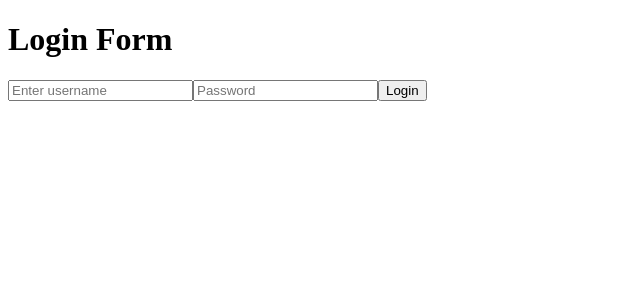
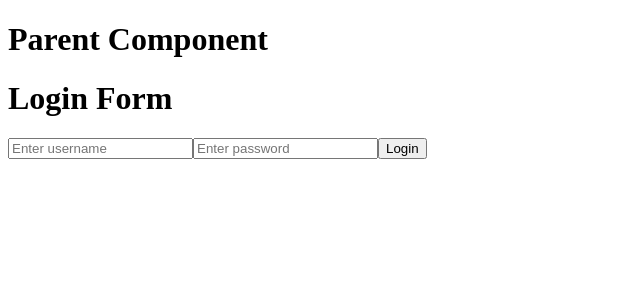
Before and after one commit to acciojob/lift-state-up-5-Sumitasawa, a React app: page / in a window 1280 px wide. Shown: the top 300 px of the page, without its empty margins (0-640 px from the left). Built offline with nearby package versions, Linux system fonts and the light colour scheme.

Commit message:
Added Parent Component

```diff
--- a/src/components/App.js
+++ b/src/components/App.js
@@ -1,6 +1,6 @@
 import React, { useState } from "react";
 import './../styles/App.css';
-import Login from './login';
+import Login from './Login';
 
 const App = () => {
   const [isLoggedIn, setIsLoggedIn] = useState(false);
@@ -11,6 +11,7 @@ const App = () => {
 
   return (
     <div id="main">
+      <h1>Parent Component</h1>
       {isLoggedIn ? (
         <h2>You are logged in</h2>
       ) : (
--- a/src/components/login.js
+++ b/src/components/login.js
@@ -2,7 +2,7 @@ import React, { useState } from "react";
 
 function Login({ onLogin }) {
   const [username, setUsername] = useState("");
-  const [password,setPassword]=useState("");
+  const [password, setPassword] = useState("");
 
   const handleSubmit = (e) => {
     e.preventDefault();
@@ -10,10 +10,11 @@ function Login({ onLogin }) {
       onLogin();
     }
   };
+
   return (
+    <div>
+      <h1>Login Form</h1>
       <form onSubmit={handleSubmit}>
-
-      <h1>Login Form</h1>
         <input
           type="text"
           placeholder="Enter username"
@@ -22,12 +23,13 @@ function Login({ onLogin }) {
         />
         <input
           type="password"
-       placeholder="Password"
+          placeholder="Enter password"
           value={password}
-       onChange={(e)=>setPassword(e.target.value)}
+          onChange={(e) => setPassword(e.target.value)}
         />
         <button type="submit">Login</button>
       </form>
+    </div>
   );
 }
 
```
Lines whose indentation alone changed are shown as unchanged.
